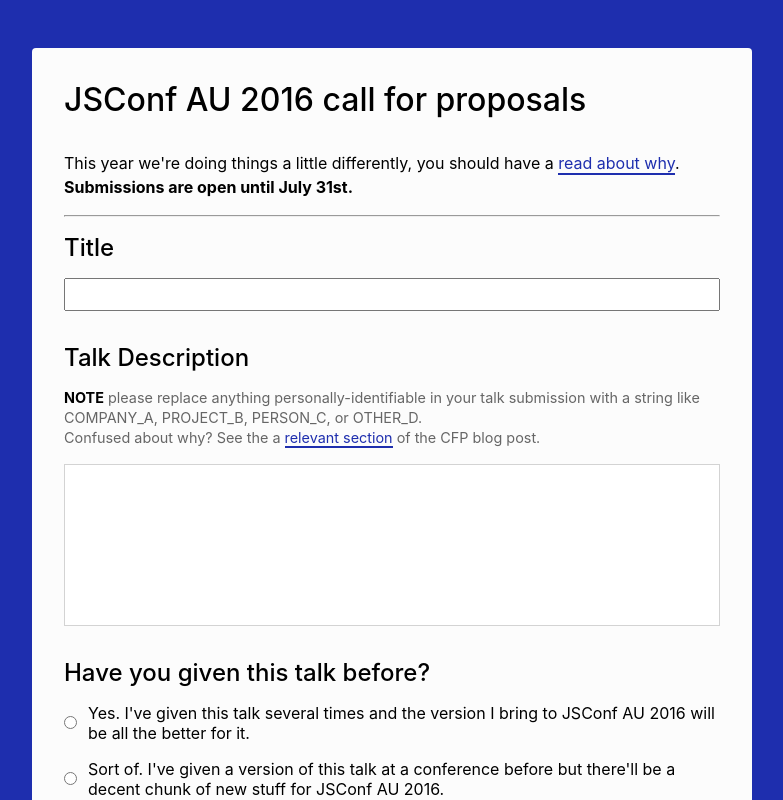
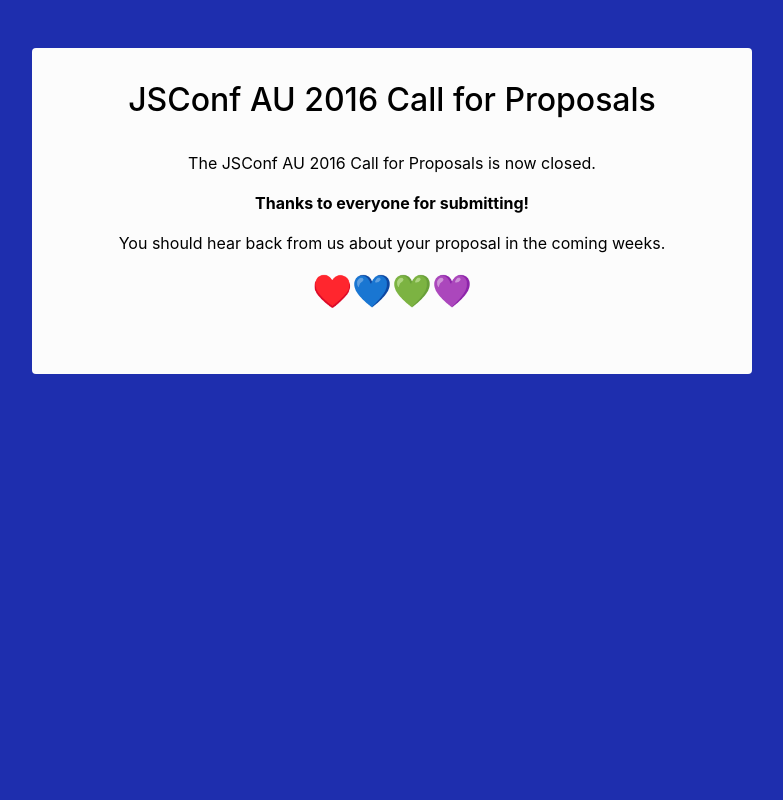
Before and after one commit to robrkerr/smart-proposals, a React app: page / in a window 1280 px wide. Shown: the top 800 px of the page, without its empty margins (248-1031 px from the left). Built offline with nearby package versions, Linux system fonts and the light colour scheme.

Commit message:
looks good, 10pm tonight it goes live

```diff
--- /dev/null
+++ b/src/components/AllOver.js
@@ -0,0 +1,15 @@
+import React from 'react'
+
+export default ({conference}) => (
+  <main className={conference.id}>
+    <div className="Form -submitted">
+      <h1 className="Header">
+        {conference.title} Call for Proposals
+      </h1>
+      <p className="Intro">The {conference.title} Call for Proposals is now closed.</p>
+      <p className="Intro"><strong>Thanks to everyone for submitting!</strong></p>
+      <p className="Intro">You should hear back from us about your proposal in the coming weeks.</p>
+      <h1 className="Header">♥️💙💚💜</h1>
+    </div>
+  </main>
+)
--- a/src/index.js
+++ b/src/index.js
@@ -1,6 +1,7 @@
 import ReactDOM from 'react-dom'
 import React from 'react'
 import App from './components/App'
+import AllOver from './components/AllOver'
 import './style/style'
 import examples from './models/examples'
 import api from './utils/api'
@@ -14,6 +15,12 @@
   title: 'JSConf AU 2016',
   url: 'http://2016.jsconfau.com'
 }
+
+ReactDOM.render(
+  <AllOver conference={conference}/>,
+  document.getElementById('app')
+)
+/*
 
 const lookup = window.location.search.match(/^\?(example(\d+)|([0-9a-f]{24}))$/)
 const fetchExisting = new Promise((resolve, reject) => {
@@ -37,3 +44,4 @@
   <App conference={conference} prefill={prefill}/>,
   document.getElementById('app')
 ))
+*/
```
